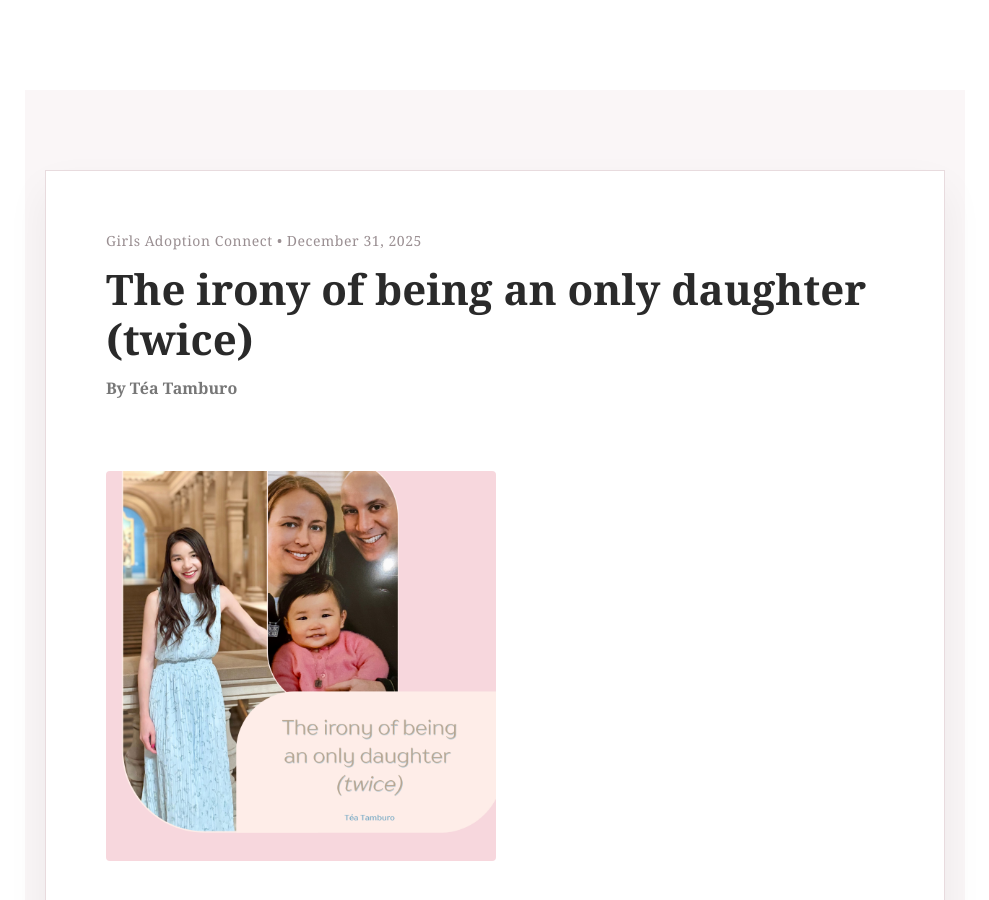
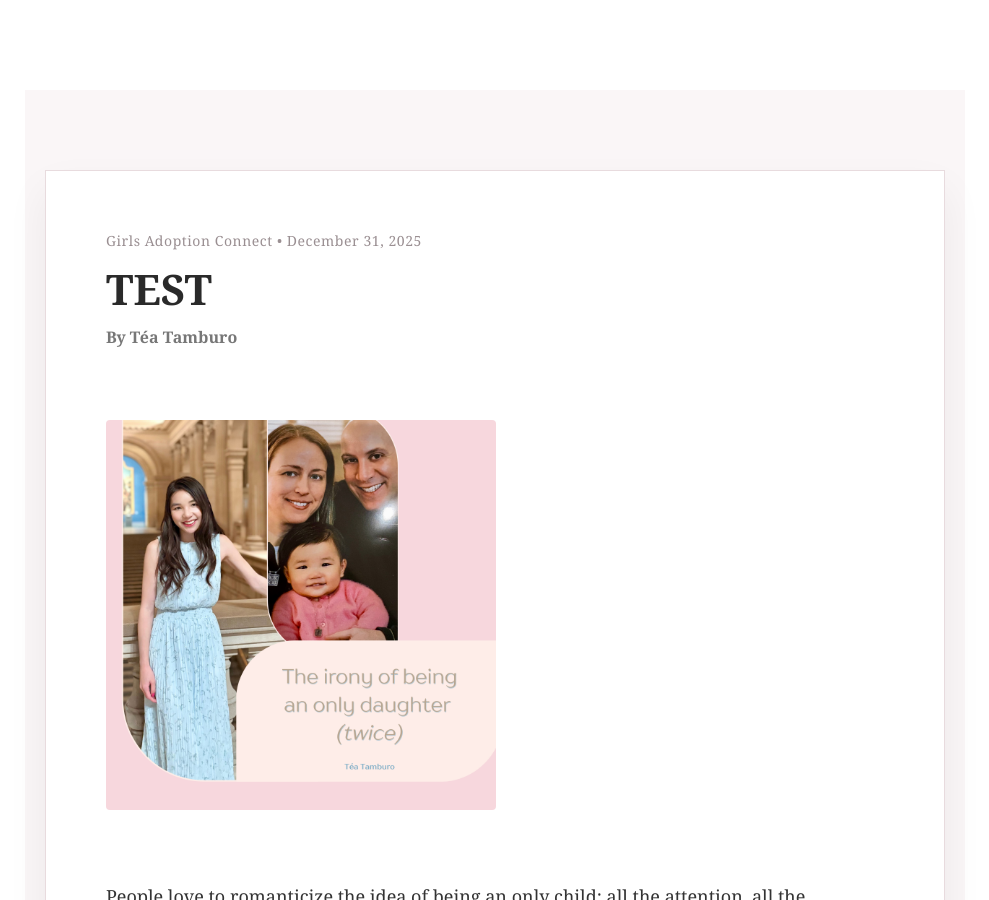
Before and after one commit to girlsadoptionconnect-tyt/girlsadoptionconnect, a Jekyll site: the page built from _posts/2024-01-01-test-simple.md, in a window 1280 px wide and 900 px high, scrolled down 470 px. Shown: the whole window, without its empty margins (145-1134 px from the left). Built offline with Jekyll 4.4.1, drawn with Linux system fonts in a browser that asks for light colours.

Commit message:
Update 2024-01-01-test-simple.md

```diff
--- a/_posts/2024-01-01-test-simple.md
+++ b/_posts/2024-01-01-test-simple.md
@@ -1,6 +1,6 @@
 ---
 layout: post
-title: "The irony of being an only daughter (twice)"
+title: "TEST"
 date: 2025-12-31
 category: Unpacking Our Adoption
 author: Téa Tamburo
```
